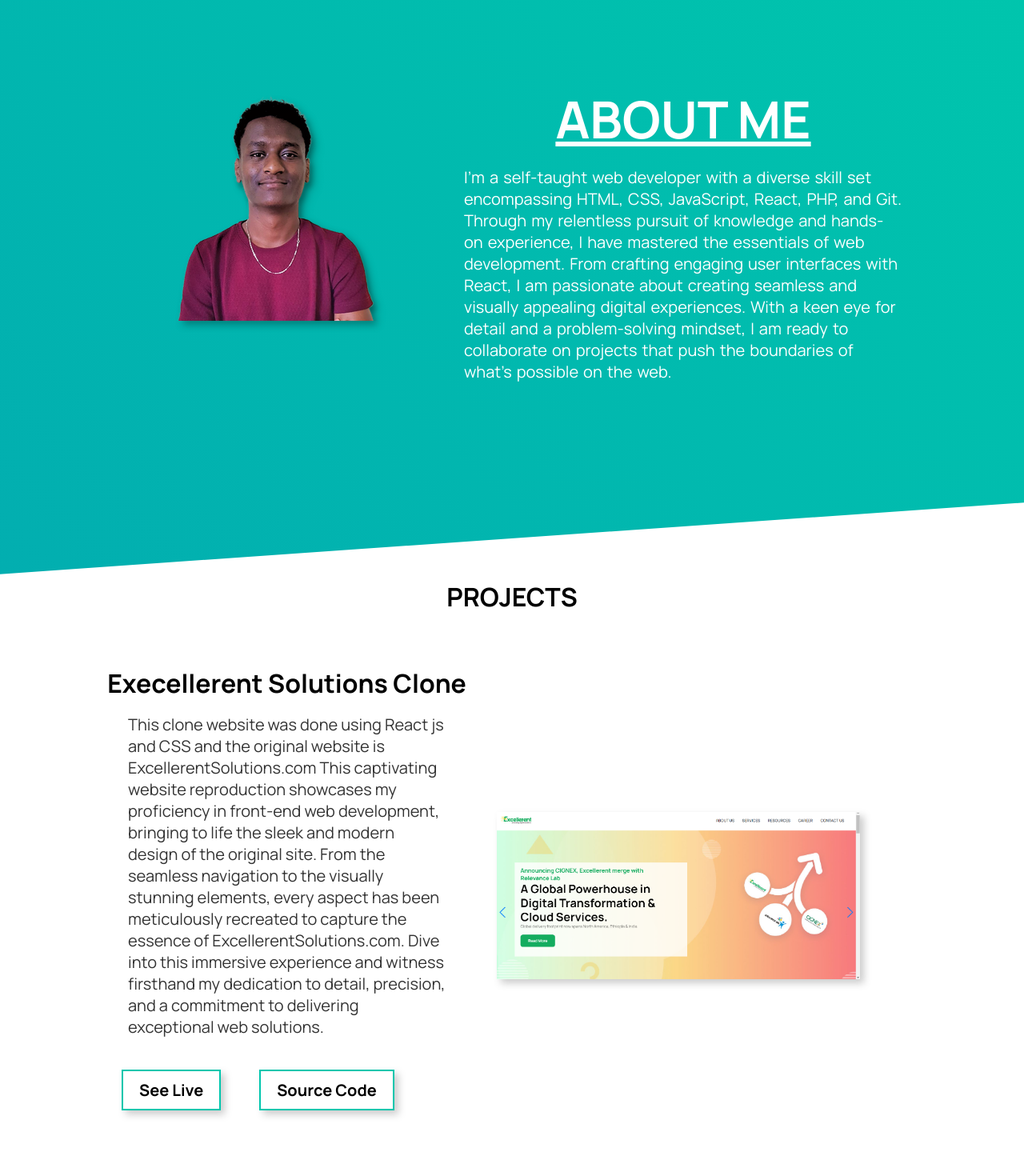
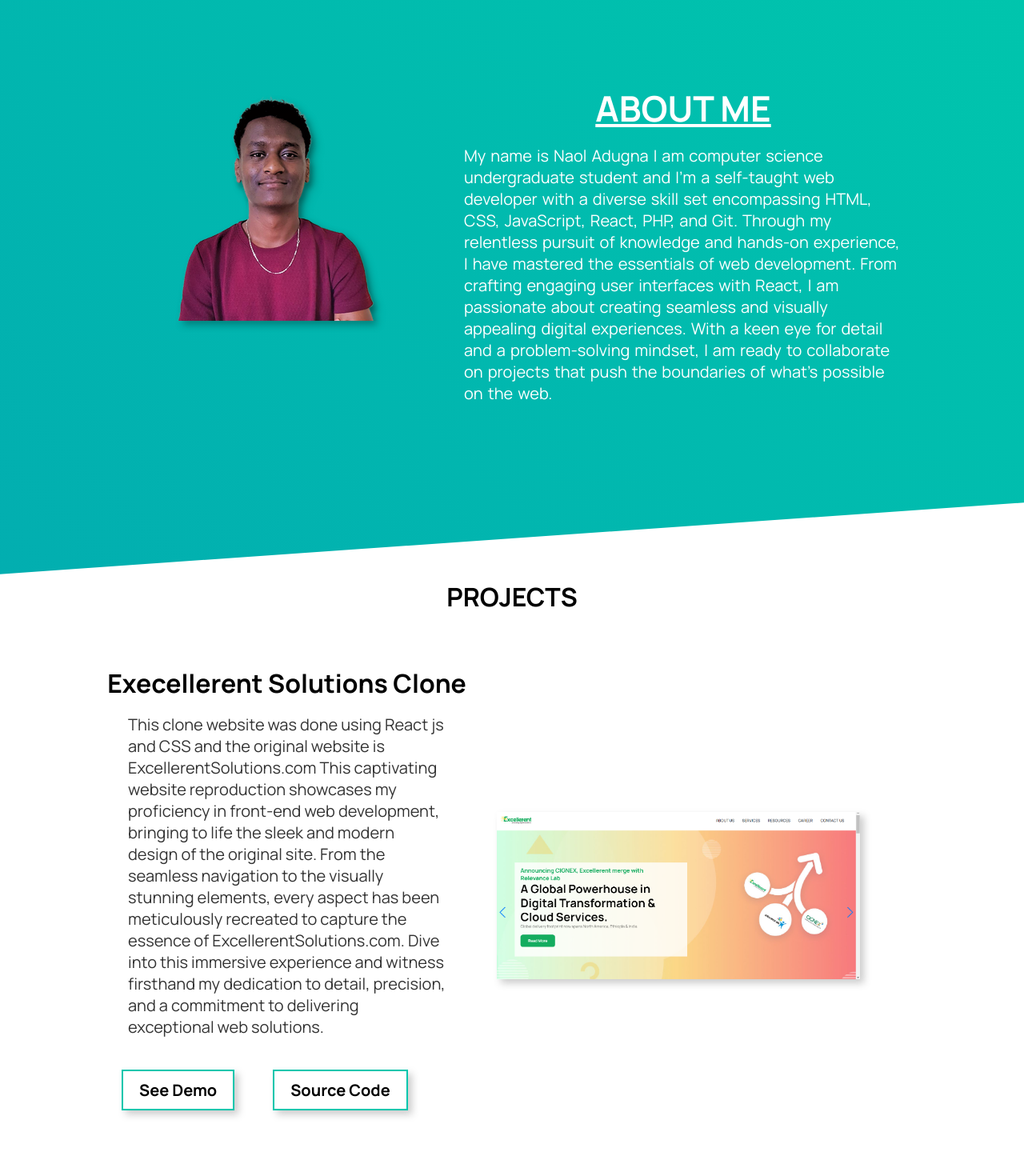
Before and after one commit to NaolAdugna/portfolio, a React (Create React App) app: page / in a window 1280 px wide. Shown: the part 1055-2510 px from the top of the page at 80% size. Built offline with nearby package versions, Linux system fonts and the light colour scheme.

Commit message:
update size

```diff
--- a/src/Home.css
+++ b/src/Home.css
@@ -16,10 +16,11 @@
     height: 110vh;
     width: 100%;
     padding: 15% 0 10% 5%;
+    text-align: center;
 }
 
 .headerContainer h1,h2{
-    font-size: 64px;
+    font-size: 44px;
     font-weight: 700;
     text-align: start;
 }
--- a/src/Home.js
+++ b/src/Home.js
@@ -12,7 +12,7 @@ export default function Home() {
         <h1>
           Hi, my name is <strong>Naol Adugna</strong>{" "}
         </h1>
-        <h2>I am Front End Web Developer</h2>
+        <h2>I am Web Developer</h2>
         <div>
           <button>
             <Link
@@ -49,15 +49,16 @@ export default function Home() {
               <h2> ABOUT ME </h2>
               <p>
                 {" "}
-                I'm a self-taught web developer with a diverse skill set
-                encompassing HTML, CSS, JavaScript, React, PHP, and Git. Through
-                my relentless pursuit of knowledge and hands-on experience, I
-                have mastered the essentials of web development. From crafting
-                engaging user interfaces with React, I am passionate about
-                creating seamless and visually appealing digital experiences.
-                With a keen eye for detail and a problem-solving mindset, I am
-                ready to collaborate on projects that push the boundaries of
-                what's possible on the web.{" "}
+                My name is Naol Adugna I am computer science undergraduate
+                student and I'm a self-taught web developer with a diverse skill
+                set encompassing HTML, CSS, JavaScript, React, PHP, and Git.
+                Through my relentless pursuit of knowledge and hands-on
+                experience, I have mastered the essentials of web development.
+                From crafting engaging user interfaces with React, I am
+                passionate about creating seamless and visually appealing
+                digital experiences. With a keen eye for detail and a
+                problem-solving mindset, I am ready to collaborate on projects
+                that push the boundaries of what's possible on the web.{" "}
               </p>
             </div>
           </div>
@@ -84,7 +85,7 @@ export default function Home() {
                   <button className="projectSeeButton">
                     {" "}
                     <a href="https://naoladugnaexcellerentsolutionsclone.netlify.app/">
-                      See Live
+                      See Demo
                     </a>{" "}
                   </button>
                   <button className="projectSourceButton">
@@ -122,7 +123,7 @@ export default function Home() {
                   <button className="projectSeeButton">
                     {" "}
                     <a href=" https://naoladugnacostplusdrugsclone.netlify.app/">
-                      See Live
+                      See Demo
                     </a>{" "}
                   </button>
                   <button className="projectSourceButton">
```
